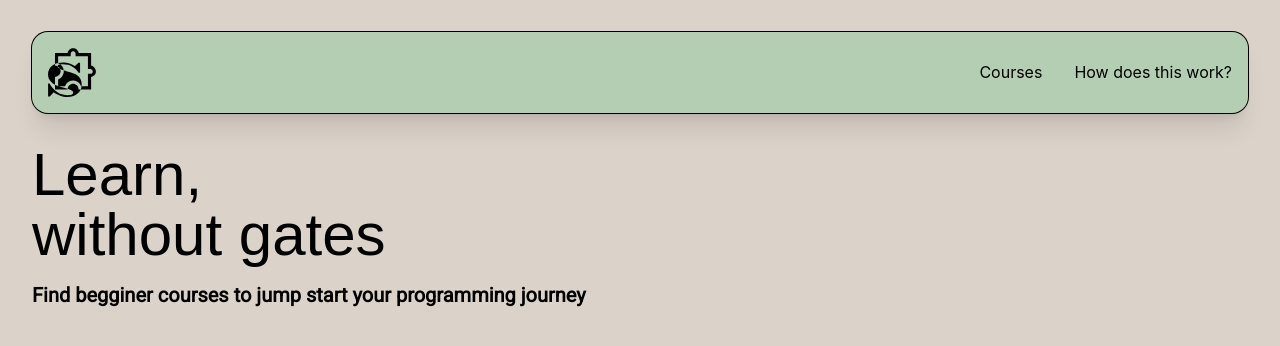
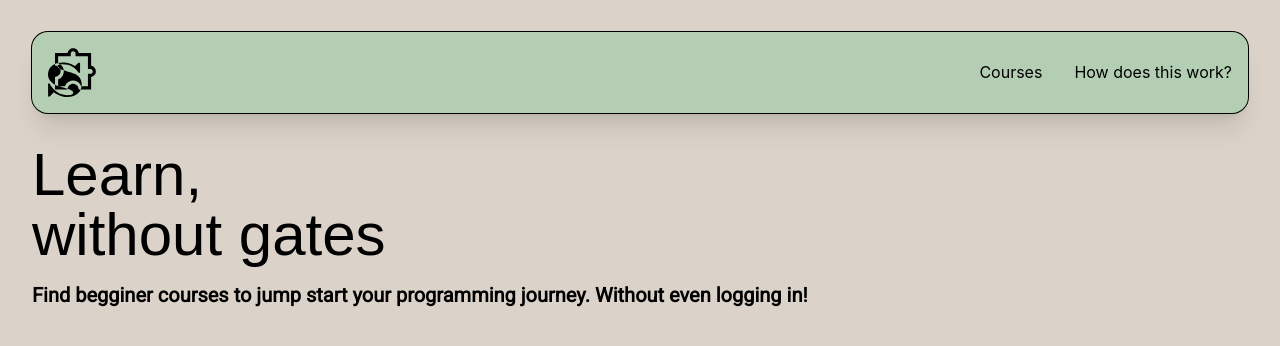
Before and after one commit to lutzseverino/smr-m08--swillan, a React (Create React App) app: page / in a window 1280 px wide. Shown: the top 346 px of the page. Built offline with nearby package versions, Linux system fonts and the light colour scheme; a web font is replaced by a local one.

Commit message:
Update home subtitle

```diff
--- a/src/pages/home/index.tsx
+++ b/src/pages/home/index.tsx
@@ -8,7 +8,10 @@ export default class Home extends React.Component {
           Learn, <br />
           without gates
         </h1>
-        <h4>Find begginer courses to jump start your programming journey</h4>
+        <h4>
+          Find begginer courses to jump start your programming journey. Without
+          even logging in!
+        </h4>
       </div>
     );
   }
```
